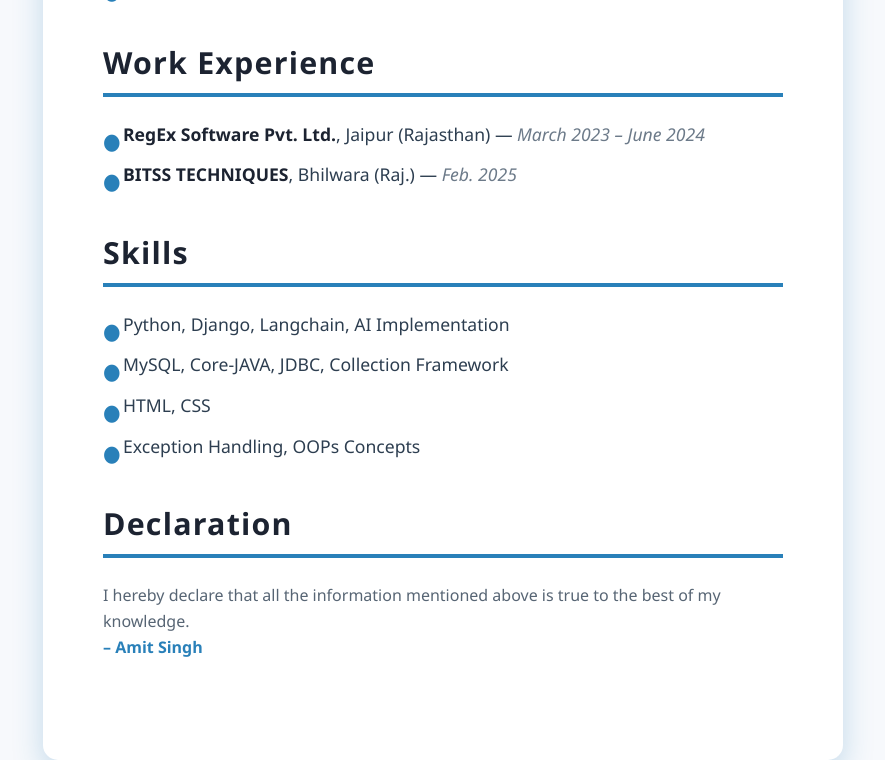
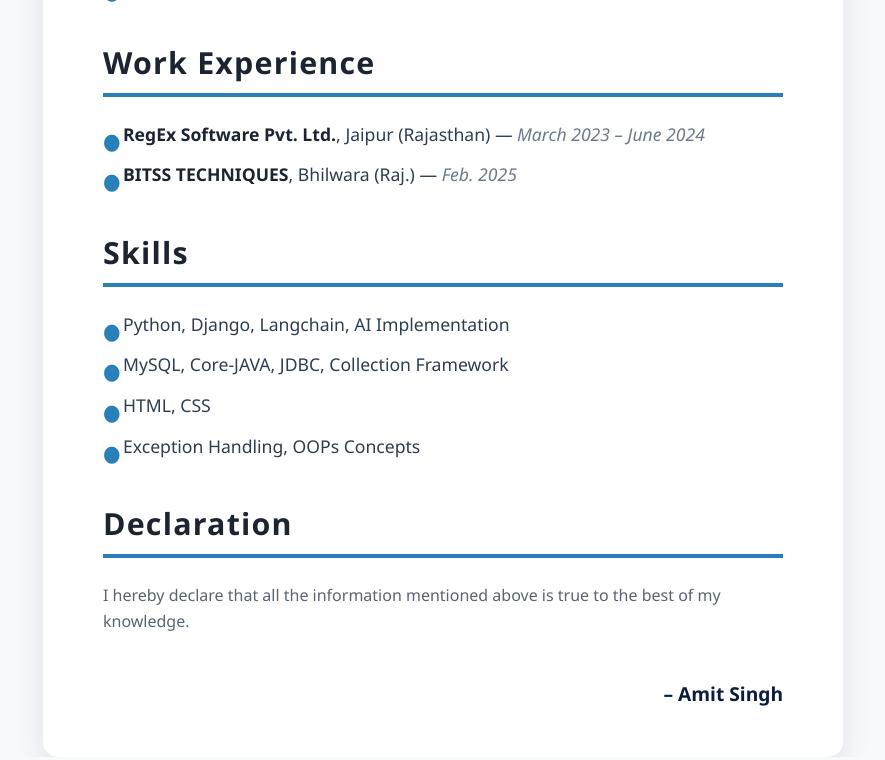
Before and after one commit to amitsingh256/MyResume, a plain HTML site: page index.html in a window 1280 px wide. Shown: the part 1170-1930 px from the top of the page, without its empty margins (197-1082 px from the left). Drawn offline with Linux system fonts and the light colour scheme.

Commit message:
Update index.html

```diff
--- a/index.html
+++ b/index.html
@@ -14,16 +14,13 @@
       height: 100%;
       margin: 0;
       padding: 0;
-      border: 5px solid #2980b9;  /* Page border */
+      border: 5px solid black;  /* Page border black */
       box-sizing: border-box;
       background-color: #f7f9fc;
       display: flex;
       justify-content: center;
       align-items: flex-start;
       padding: 40px 20px;
-    }
-
-    body {
       font-family: 'Segoe UI', Tahoma, Geneva, Verdana, sans-serif;
       color: #1c2331;
       min-height: 100vh;
@@ -33,7 +30,7 @@
       background: #ffffff;
       width: 800px;
       border-radius: 15px;
-      box-shadow: 0 12px 30px rgba(41, 128, 185, 0.25);
+      box-shadow: 0 12px 30px rgba(0, 0, 0, 0.1);
       padding: 50px 60px;
       box-sizing: border-box;
     }
@@ -45,7 +42,7 @@
 
     header h1 {
       font-size: 3.2rem;
-      color: #2980b9;
+      color: #0b1d3a;  /* Dark Blue */
       letter-spacing: 3px;
       font-weight: 900;
       margin-bottom: 5px;
@@ -155,13 +152,14 @@
       color: #2980b9;
     }
 
-    footer {
-      margin-top: 50px;
-      text-align: center;
-      font-size: 0.9rem;
-      color: #95a5a6;
-      font-style: italic;
-      letter-spacing: 1px;
+    /* Name at right bottom after declaration */
+    .declaration-footer {
+      margin-top: 20px;
+      text-align: right;
+      font-weight: 700;
+      font-size: 1.2rem;
+      color: #0b1d3a;
+      font-family: 'Segoe UI Black', 'Segoe UI', Tahoma, Geneva, Verdana, sans-serif;
     }
 
     /* Responsive */
@@ -249,12 +247,12 @@
     <section class="declaration">
       <h2>Declaration</h2>
       <p>I hereby declare that all the information mentioned above is true to the best of my knowledge.</p>
-      <p><strong>– Amit Singh</strong></p>
     </section>
 
-    <footer>
+    <div class="declaration-footer">
+      – Amit Singh
+    </div>
 
-    </footer>
   </div>
 </body>
 </html>
```
